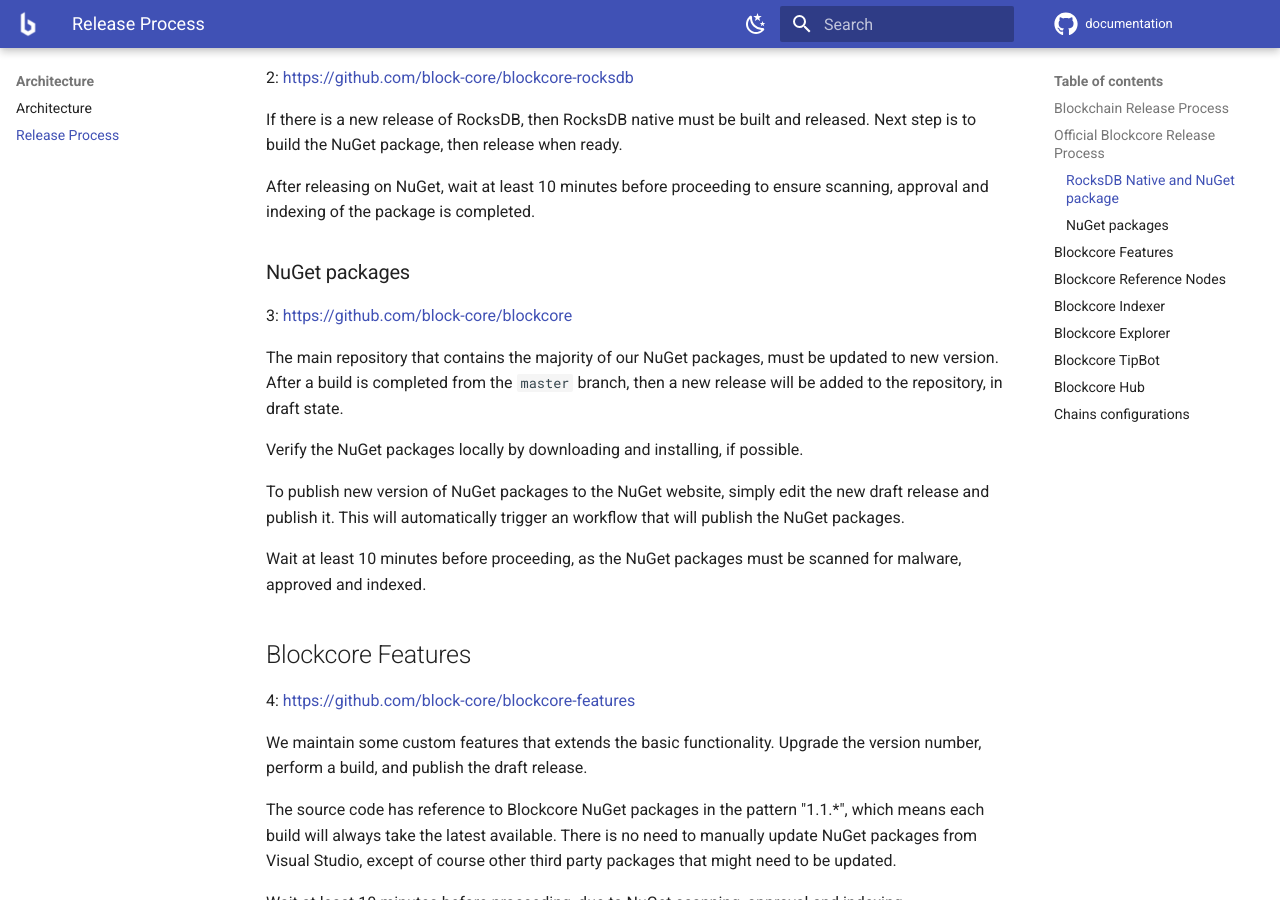
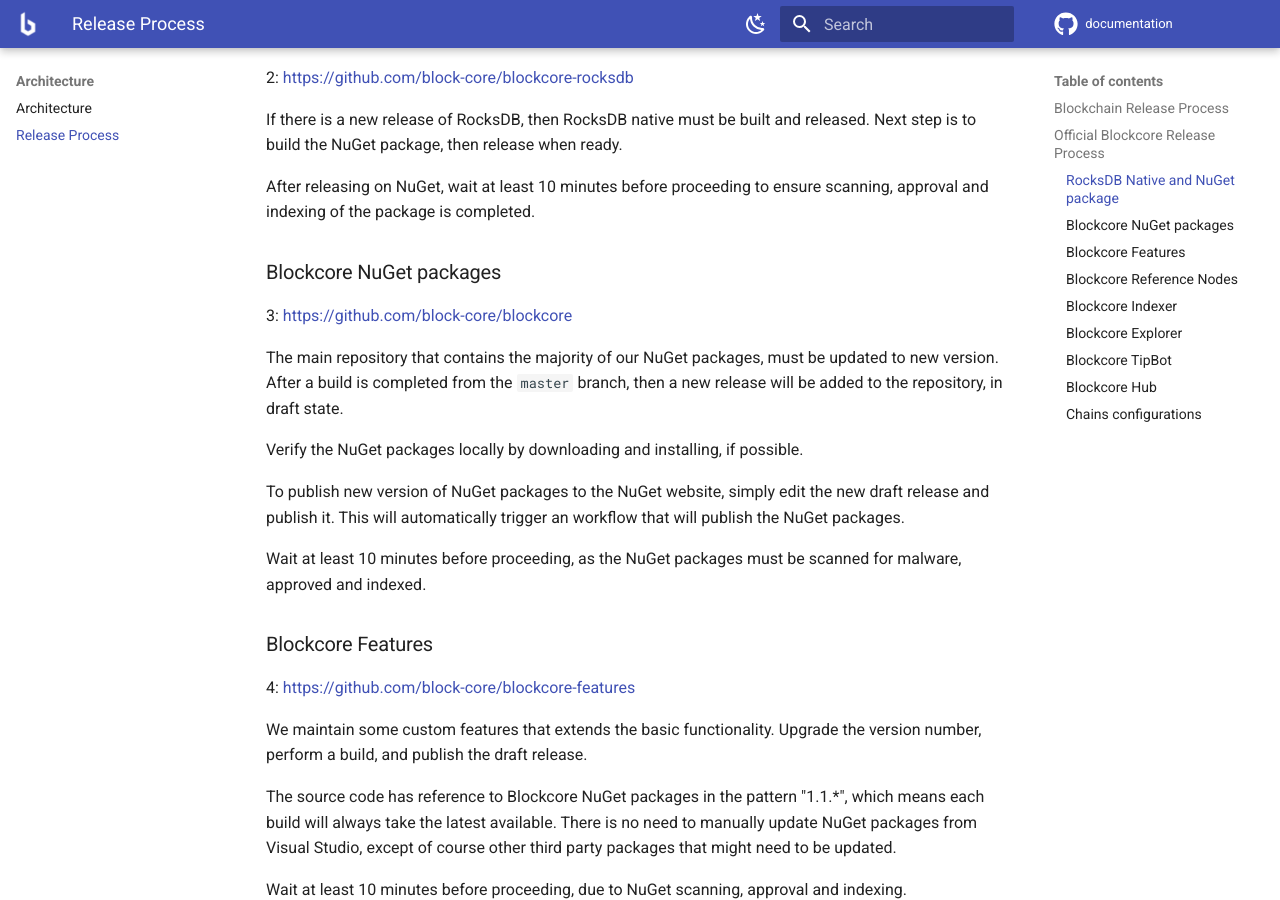
Before and after one commit to block-core/documentation, an MkDocs documentation site: the page built from docs/release-process.md, in a window 1280 px wide and 900 px high, scrolled down 501 px. Built offline with MkDocs 1.6.1 and Material for MkDocs 9.7.7, drawn with Linux system fonts in a browser that asks for light colours; comment, search, counter and statistics services are not loaded.

Commit message:
Fix formatting on release documentation

```diff
--- a/docs/release-process.md
+++ b/docs/release-process.md
@@ -18,7 +18,7 @@ If there is a new release of RocksDB, then RocksDB native must be built and rele
 
 After releasing on NuGet, wait at least 10 minutes before proceeding to ensure scanning, approval and indexing of the package is completed.
 
-### NuGet packages
+### Blockcore NuGet packages
 
 3: [https://github.com/block-core/blockcore](https://github.com/block-core/blockcore)
 
@@ -32,7 +32,7 @@ workflow that will publish the NuGet packages.
 
 Wait at least 10 minutes before proceeding, as the NuGet packages must be scanned for malware, approved and indexed.
 
-## Blockcore Features
+### Blockcore Features
 
 4: [https://github.com/block-core/blockcore-features](https://github.com/block-core/blockcore-features)
 
@@ -43,7 +43,7 @@ no need to manually update NuGet packages from Visual Studio, except of course o
 
 Wait at least 10 minutes before proceeding, due to NuGet scanning, approval and indexing.
 
-## Blockcore Reference Nodes
+### Blockcore Reference Nodes
 
 5: [https://github.com/block-core/blockcore-nodes](https://github.com/block-core/blockcore-nodes)
 
@@ -58,7 +58,7 @@ When the draft release is published, the workflow will automatically build and p
 
 Image: [https://hub.docker.com/repository/docker/blockcore/node-multi](https://hub.docker.com/repository/docker/blockcore/node-multi)
 
-## Blockcore Indexer
+### Blockcore Indexer
 
 6: [https://github.com/block-core/blockcore-indexer](https://github.com/block-core/blockcore-indexer)
 
@@ -68,7 +68,7 @@ When the draft release is published, the workflow will automatically build and p
 
 Image: [https://hub.docker.com/repository/docker/blockcore/indexer](https://hub.docker.com/repository/docker/blockcore/indexer)
 
-## Blockcore Explorer
+### Blockcore Explorer
 
 7: [https://github.com/block-core/blockcore-explorer](https://github.com/block-core/blockcore-explorer)
 
@@ -78,13 +78,13 @@ When the draft release is published, the workflow will automatically build and p
 
 Image: [https://hub.docker.com/repository/docker/blockcore/explorer](https://hub.docker.com/repository/docker/blockcore/explorer)
 
-## Blockcore TipBot
+### Blockcore TipBot
 
 8: [https://github.com/block-core/blockcore-tipbot](https://github.com/block-core/blockcore-tipbot)
 
 The Tipbot is hosted by Blockcore as a community service, but we advice teams to use their own dedicated tipbot for individual blockchains.
 
-## Blockcore Hub
+### Blockcore Hub
 
 9: [https://github.com/block-core/blockcore-hub](https://github.com/block-core/blockcore-hub)
 
@@ -92,7 +92,7 @@ Blockcore Hub requires that the multi-node to be released first, it embeds the f
 
 Upgrade packages and version, then publish the draft release after build is complete.
 
-## Chains configurations
+### Chains configurations
 
 10: [https://github.com/block-core/chaininfo](https://github.com/block-core/chaininfo)
 
```
